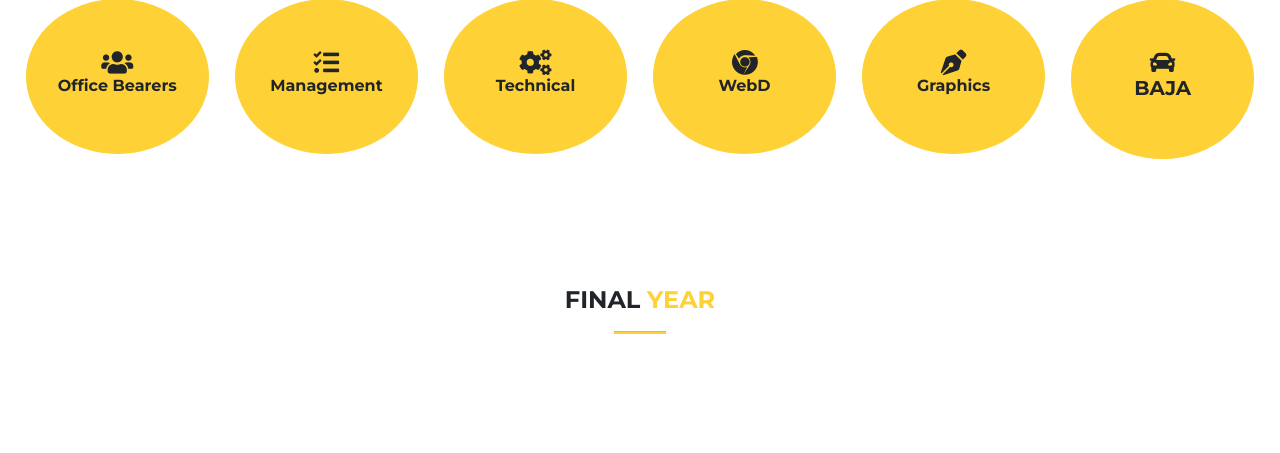
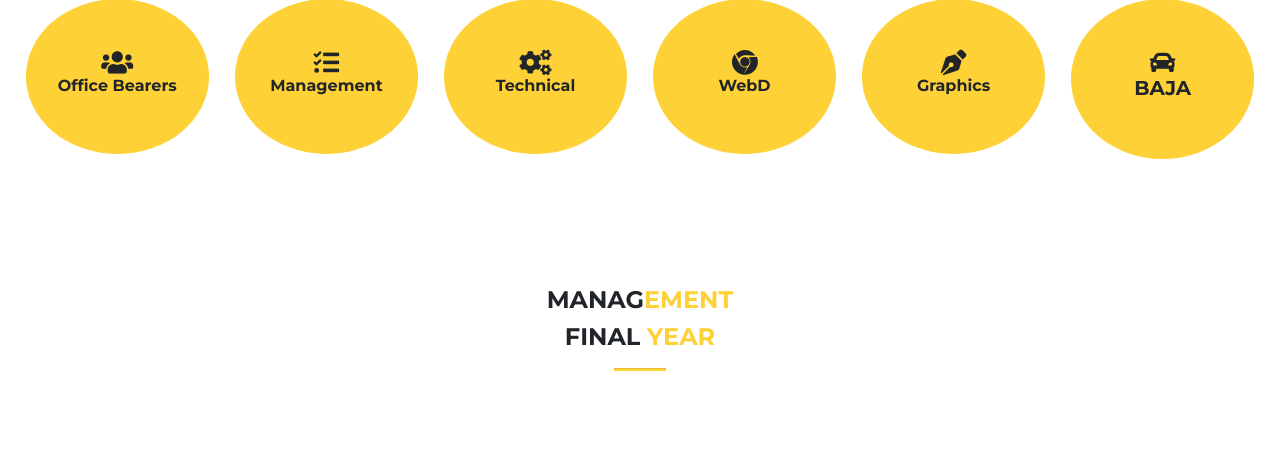
Before and after one commit to kgaurav123/SaeWebsiteNitD, a Django app: page /allteam/ in a window 1280 px wide. Shown: the part 319-772 px from the top of the page. Run offline with Django 3.2, Linux system fonts and the light colour scheme; some libraries are stand-ins or nearby versions; some web fonts are replaced.

Commit message:
added wing headings;

```diff
--- a/index/templates/index/allteam.html
+++ b/index/templates/index/allteam.html
@@ -287,6 +287,7 @@
                     <!--    <a class="btn btn-primary btn-xl text-uppercase js-scroll-trigger" onclick="myFunction1()">All Final Year Members</a>-->
                 </div>
                 <div class="final" id="fnl">
+                    <h4 style="text-align: center;">MANAG<span style="color: #fed136">EMENT</span></h4>
                     <h4 style="text-align: center;">FINAL <span style="color: #fed136">YEAR</span></h4>
         <hr width="4%" style="height: 2px;background-color: #fed136;"><br><br>
 <div class="container" style="background-color:">
@@ -688,6 +689,8 @@
     </div>
     <div class="final" id="snr">
         <br>
+<h4 style="text-align: center;">TECHNICAL <span style="color: #fed136">TEAM</span></h4>
+<br>
 <h4 style="text-align: center;">FINAL <span style="color: #fed136">YEAR</span></h4>
         <hr width="4%" style="height: 2px;background-color: #fed136;"><br><br>
 <div class="container" style="background-color:">
@@ -903,6 +906,7 @@
 
 
     <div class="final" id="jnr">
+        <h4 style="text-align: center;">WEB <span style="color: #fed136">DEVELOPEMENT</span></h4>
          <h4 style="text-align: center;">FINAL <span style="color: #fed136">YEAR</span></h4>
         <hr width="4%" style="height: 2px;background-color: #fed136;"><br><br>
         <div class="col-lg-8 mx-auto text-center" id="jnr1">
```
